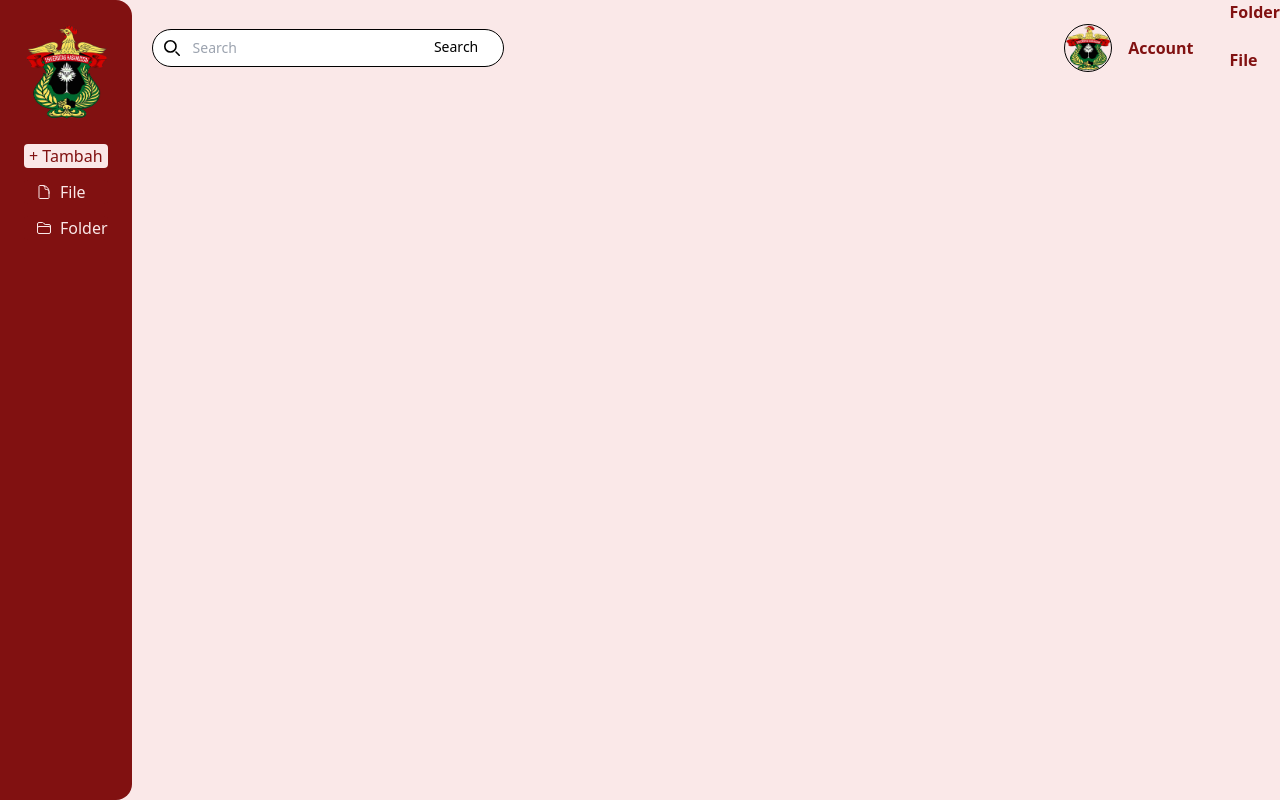
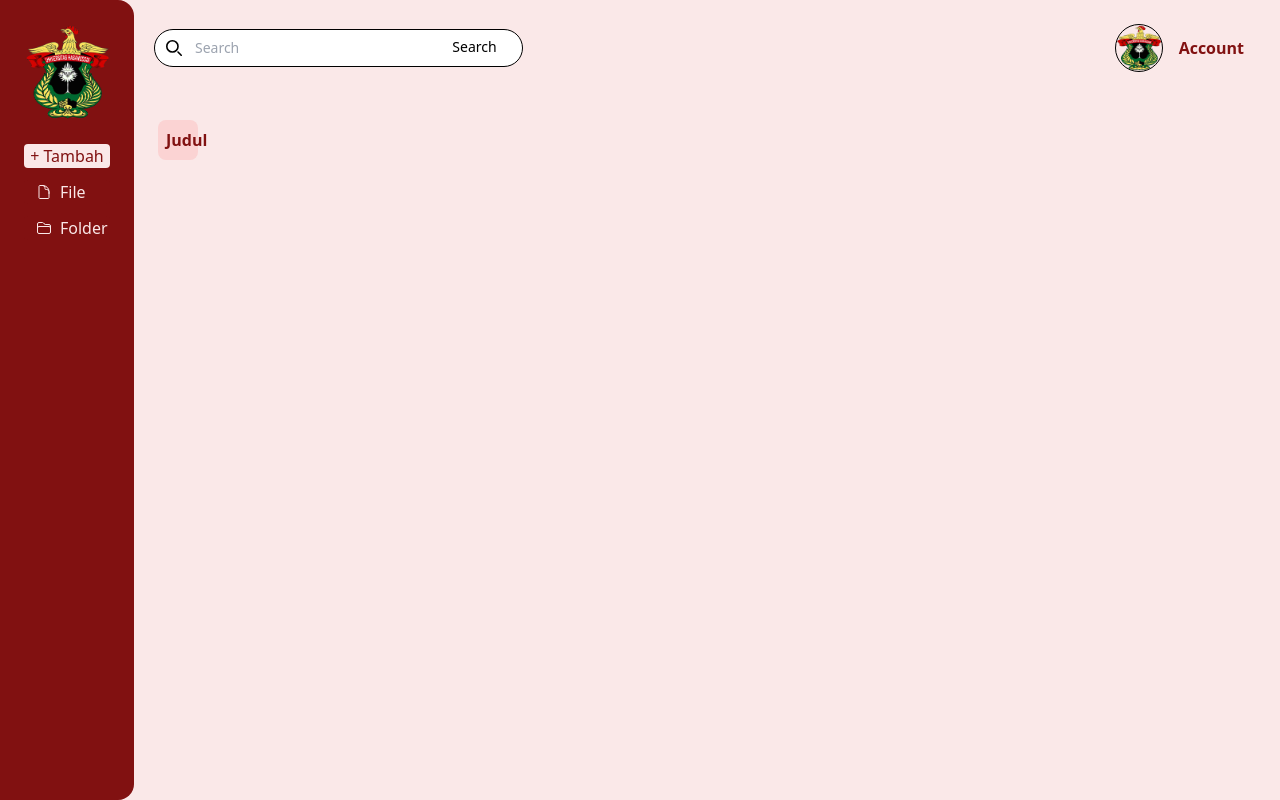
Before and after one commit to EdgarWi1/file-manager, a Flask app: page / in a window 1280 px wide. Run offline with Flask 3, Linux system fonts and the light colour scheme; style sheets or scripts are compiled from the project's sources.

Commit message:
fix/dashboard

```diff
--- a/src/templates/assets/base.html
+++ b/src/templates/assets/base.html
@@ -1,72 +1,28 @@
 <!DOCTYPE html>
 <html lang="en">
+
 <head>
-    {% block head %}
-    <meta charset="UTF-8">
-    <meta name="viewport" content="width=device-width, initial-scale=1.0">
-    <link rel="stylesheet" href="{{url_for('static',filename='tailwind/output.css')}}">
-    <title>
-        {% block title %}{% endblock %} | File Manager
-    </title>
-    {% endblock %}
+  {% block head %}
+  <meta charset="UTF-8" />
+  <meta name="viewport" content="width=device-width, initial-scale=1.0" />
+  <link rel="stylesheet" href="{{url_for('static',filename='tailwind/output.css')}}" />
+  <title>{% block title %}{% endblock %} | File Manager</title>
+  {% endblock %}
 </head>
+
 <body>
-    <div class="flex bg-tertier">
-        <div class="bg-primary h-screen rounded-r-2xl p-6" >
-            <img class="h-24 w-24 mb-6 " src="{{url_for('static',filename='images/logo.png')}}" alt="">
+  <div class="flex overflow-y-scroll w-full bg-tertier">
+    {% include 'assets/sidebar.html' %}
 
-            <ul>
-                <li class="text-primary bg-tertier rounded flex justify-center my-3 gap-x-4 cursor-pointer hover:bg-secondary">
-                    <span class="flex items-center justify-between"> + Tambah</span>
-                </li>
+    <div class="w-full">
+      {% include 'assets/navbar.html' %}
 
-                <li class="text-tertier bg-primary rounded my-3 gap-x-4 cursor-pointer hover:bg-tertier hover:text-primary">
-                    <span class="flex items-center ml-3">
-                        <svg xmlns="http://www.w3.org/2000/svg" fill="none" viewBox="0 0 24 24" stroke-width="1.5" stroke="currentColor" class="w-4 h-4 mr-2">
-                            <path stroke-linecap="round" stroke-linejoin="round" d="M19.5 14.25v-2.625a3.375 3.375 0 00-3.375-3.375h-1.5A1.125 1.125 0 0113.5 7.125v-1.5a3.375 3.375 0 00-3.375-3.375H8.25m2.25 0H5.625c-.621 0-1.125.504-1.125 1.125v17.25c0 .621.504 1.125 1.125 1.125h12.75c.621 0 1.125-.504 1.125-1.125V11.25a9 9 0 00-9-9z" />
-                        </svg>
-                        File</span>
-                </li>
+      <div class="flex flex-1 p-6 ">
+        {% block content %}
+        {% endblock %}
+      </div>
+    </div>
+  </div>
+</body>
 
-                <li class="text-tertier bg-primary rounded my-3 gap-x-4 cursor-pointer hover:bg-tertier hover:text-primary">
-                    <span class="flex items-center ml-3">
-                        <svg xmlns="http://www.w3.org/2000/svg" fill="none" viewBox="0 0 24 24" stroke-width="1.5" stroke="currentColor" class="w-4 h-4 mr-2">
-                            <path stroke-linecap="round" stroke-linejoin="round" d="M2.25 12.75V12A2.25 2.25 0 014.5 9.75h15A2.25 2.25 0 0121.75 12v.75m-8.69-6.44l-2.12-2.12a1.5 1.5 0 00-1.061-.44H4.5A2.25 2.25 0 002.25 6v12a2.25 2.25 0 002.25 2.25h15A2.25 2.25 0 0021.75 18V9a2.25 2.25 0 00-2.25-2.25h-5.379a1.5 1.5 0 01-1.06-.44z" />
-                          </svg>
-                        Folder
-                    </span>
-                </li>
-            </ul>
-        </div>
-
-        <nav class="p-5 w-screen h-24 bg-tertier flex justify-between items-center">
-            <form class="w-1/3 items-center">
-                <label for="default-search" class="mb-2 text-sm font-medium text-gray-900 sr-only dark:text-white">Search</label>
-                <div class="relative ">
-                    <div class="absolute inset-y-0 left-0 flex items-center pl-3 pointer-events-none">
-                        <svg class="w-4 h-4 text-gray-500 dark:text-gray-400" aria-hidden="true" xmlns="http://www.w3.org/2000/svg" fill="none" viewBox="0 0 20 20">
-                            <path stroke="currentColor" stroke-linecap="round" stroke-linejoin="round" stroke-width="2" d="m19 19-4-4m0-7A7 7 0 1 1 1 8a7 7 0 0 1 14 0Z"/>
-                        </svg>
-                    </div>
-                    <input type="search" id="default-search" class="block w-full p-2 pl-10 text-sm text-gray-900 border border-gray-300 rounded-full bg-gray-50
-                        focus:ring-blue-500 focus:border-blue-500 dark:bg-gray-700
-                        dark:border-gray-600 dark:placeholder-gray-400 dark:text-white dark:focus:ring-blue-500 dark:focus:border-blue-500" placeholder="Search" required>
-                    <button type="submit" class="text-white absolute right-2.5 top-0
-                        hover:bg-blue-800
-                        focus:ring-4 focus:outline-none focus:ring-blue-300 font-medium rounded-lg text-sm px-4 py-2">
-                        Search
-                    </button>
-                </div>
-            </form>
-
-            <div class="flex items-center justify-center">
-                <img class="h-12 w-12 rounded-full border" src="{{url_for('static',filename='images/logo.png')}}" alt="">
-                <h1 class="font-bold text-primary px-4">Account</h1>
-            </div>
-        </nav>
-
-        {% block content %}
-
-        {% endblock %}
-    </body>
 </html>
--- a/src/templates/assets/navbar.html
+++ b/src/templates/assets/navbar.html
@@ -1,4 +1,4 @@
-<nav class="p-5 w-screen h-24 bg-tertier flex justify-between items-center">
+<nav class="flex p-5 w-full h-24 bg-tertier justify-between items-center">
     <form class="w-1/3 items-center">
         <label for="default-search" class="mb-2 text-sm font-medium text-gray-900 sr-only dark:text-white">Search</label>
         <div class="relative ">
--- a/src/templates/assets/sidebar.html
+++ b/src/templates/assets/sidebar.html
@@ -1,28 +1,60 @@
 
-<div class="sidebar flex bg-tertier h-screen">
-    <div class="bg-primary h-screen rounded-r-2xl p-6" >
-        <img class="h-24 w-24 mb-6 " src="{{url_for('static',filename='images/logo.png')}}" alt="">
+  <aside class="bg-primary w-36 h-screen sticky top-0 left-0 rounded-r-2xl p-6">
+    <img
+      class="h-24 w-24 mb-6"
+      src="{{url_for('static',filename='images/logo.png')}}"
+      alt=""
+    />
 
     <ul>
-            <li class="text-primary bg-tertier rounded flex justify-center my-3 gap-x-4 cursor-pointer hover:bg-secondary">
+      <li
+        class="text-primary bg-tertier rounded flex justify-center my-3 gap-x-4 cursor-pointer hover:bg-secondary"
+      >
         <span class="flex items-center justify-between"> + Tambah</span>
       </li>
 
-            <li class="text-tertier bg-primary rounded my-3 gap-x-4 cursor-pointer hover:bg-tertier hover:text-primary">
+      <li
+        class="text-tertier bg-primary rounded my-3 gap-x-4 cursor-pointer hover:bg-tertier hover:text-primary"
+      >
         <span class="flex items-center ml-3">
-                    <svg xmlns="http://www.w3.org/2000/svg" fill="none" viewBox="0 0 24 24" stroke-width="1.5" stroke="currentColor" class="w-4 h-4 mr-2">
-                        <path stroke-linecap="round" stroke-linejoin="round" d="M19.5 14.25v-2.625a3.375 3.375 0 00-3.375-3.375h-1.5A1.125 1.125 0 0113.5 7.125v-1.5a3.375 3.375 0 00-3.375-3.375H8.25m2.25 0H5.625c-.621 0-1.125.504-1.125 1.125v17.25c0 .621.504 1.125 1.125 1.125h12.75c.621 0 1.125-.504 1.125-1.125V11.25a9 9 0 00-9-9z" />
+          <svg
+            xmlns="http://www.w3.org/2000/svg"
+            fill="none"
+            viewBox="0 0 24 24"
+            stroke-width="1.5"
+            stroke="currentColor"
+            class="w-4 h-4 mr-2"
+          >
+            <path
+              stroke-linecap="round"
+              stroke-linejoin="round"
+              d="M19.5 14.25v-2.625a3.375 3.375 0 00-3.375-3.375h-1.5A1.125 1.125 0 0113.5 7.125v-1.5a3.375 3.375 0 00-3.375-3.375H8.25m2.25 0H5.625c-.621 0-1.125.504-1.125 1.125v17.25c0 .621.504 1.125 1.125 1.125h12.75c.621 0 1.125-.504 1.125-1.125V11.25a9 9 0 00-9-9z"
+            />
           </svg>
-                    File</span>
+          File</span
+        >
       </li>
 
-            <li class="text-tertier bg-primary rounded my-3 gap-x-4 cursor-pointer hover:bg-tertier hover:text-primary">
+      <li
+        class="text-tertier bg-primary rounded my-3 gap-x-4 cursor-pointer hover:bg-tertier hover:text-primary"
+      >
         <span class="flex items-center ml-3">
-                    <svg xmlns="http://www.w3.org/2000/svg" fill="none" viewBox="0 0 24 24" stroke-width="1.5" stroke="currentColor" class="w-4 h-4 mr-2">
-                        <path stroke-linecap="round" stroke-linejoin="round" d="M2.25 12.75V12A2.25 2.25 0 014.5 9.75h15A2.25 2.25 0 0121.75 12v.75m-8.69-6.44l-2.12-2.12a1.5 1.5 0 00-1.061-.44H4.5A2.25 2.25 0 002.25 6v12a2.25 2.25 0 002.25 2.25h15A2.25 2.25 0 0021.75 18V9a2.25 2.25 0 00-2.25-2.25h-5.379a1.5 1.5 0 01-1.06-.44z" />
+          <svg
+            xmlns="http://www.w3.org/2000/svg"
+            fill="none"
+            viewBox="0 0 24 24"
+            stroke-width="1.5"
+            stroke="currentColor"
+            class="w-4 h-4 mr-2"
+          >
+            <path
+              stroke-linecap="round"
+              stroke-linejoin="round"
+              d="M2.25 12.75V12A2.25 2.25 0 014.5 9.75h15A2.25 2.25 0 0121.75 12v.75m-8.69-6.44l-2.12-2.12a1.5 1.5 0 00-1.061-.44H4.5A2.25 2.25 0 002.25 6v12a2.25 2.25 0 002.25 2.25h15A2.25 2.25 0 0021.75 18V9a2.25 2.25 0 00-2.25-2.25h-5.379a1.5 1.5 0 01-1.06-.44z"
+            />
           </svg>
           Folder
         </span>
       </li>
     </ul>
-    </div>
+  </aside>
--- a/src/templates/dashboard.html
+++ b/src/templates/dashboard.html
@@ -9,7 +9,9 @@
 
 </head>
 <body>
-    {% include "assets/sidebar.html" %}
+    <div class="flex-row row-auto">
+        {% include "assets/sidebar.html" %}
+    </div>
 
     {% include "assets/navbar.html" %}
 
@@ -25,12 +27,21 @@
 
 {% extends 'assets/base.html' %}
 
-{% block title %}Dashboard{% endblock %}
+{% block title %}
+Dashboard
+{% endblock %}
 
 {% block content %}
 <div class="">
-    <p class="text-primary font-semibold">Folder</p>
-    <br>
-    <p class="text-primary font-semibold">File</p>
+  <div class="bg-secondary rounded-lg w-10">
+    <div class="flex p-2 justify-between">
+      <span class="text-primary font-semibold "> Judul </span>
+      <svg width="24" height="24" xmlns="http://www.w3.org/2000/svg" fill="none" viewBox="0 0 24 24" stroke-width="1.5"
+        stroke="currentColor" class="w-6 h-6">
+        <path stroke-linecap="round" stroke-linejoin="round"
+          d="M2.25 15.75l5.159-5.159a2.25 2.25 0 013.182 0l5.159 5.159m-1.5-1.5l1.409-1.409a2.25 2.25 0 013.182 0l2.909 2.909m-18 3.75h16.5a1.5 1.5 0 001.5-1.5V6a1.5 1.5 0 00-1.5-1.5H3.75A1.5 1.5 0 002.25 6v12a1.5 1.5 0 001.5 1.5zm10.5-11.25h.008v.008h-.008V8.25zm.375 0a.375.375 0 11-.75 0 .375.375 0 01.75 0z" />
+      </svg>
+    </div>
+  </div>
 </div>
 {% endblock %}
```
Lines whose indentation alone changed are shown as unchanged.
